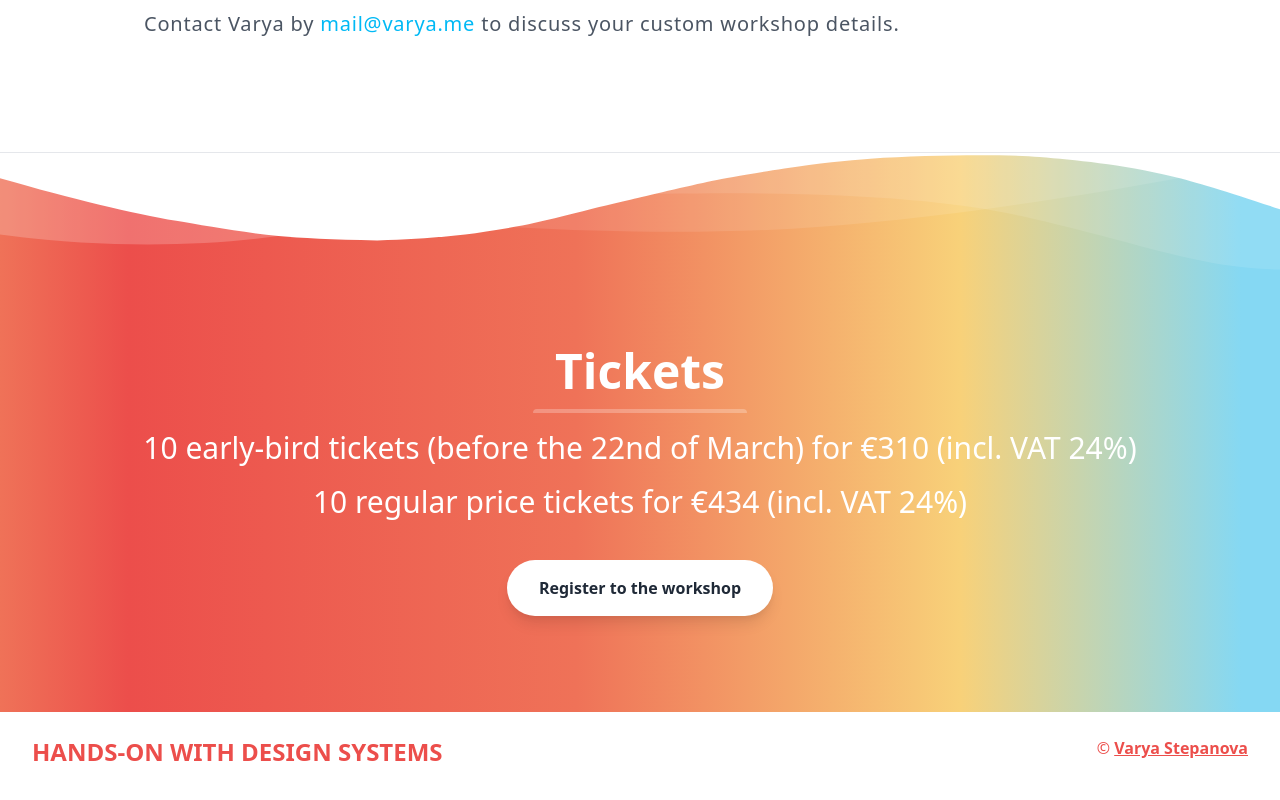
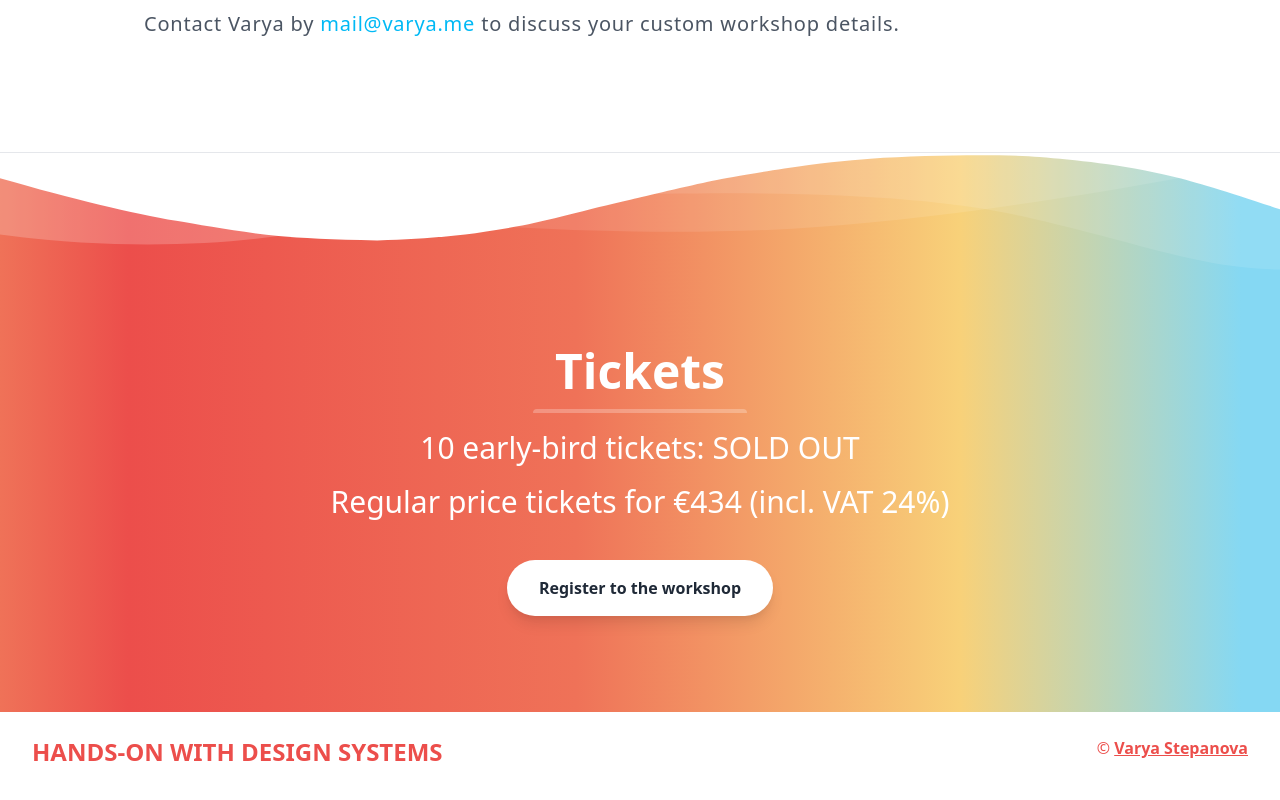
Before and after one commit to varya/hands-on-workshop, a Next.js app: page / in a window 1280 px wide. Shown: the part 7638-8438 px from the top of the page. Built offline with nearby package versions, Linux system fonts and the light colour scheme.

Commit message:
Early bird sold out

```diff
--- a/pages/index.js
+++ b/pages/index.js
@@ -450,11 +450,10 @@ export default function IndexPage() {
           <div className="w-1/6 h-1 py-0 mx-auto my-0 bg-white rounded-t opacity-25"></div>
         </div>
         <p className="my-4 text-3xl leading-tight">
-          10 early-bird tickets (before the 22nd of March) for €310 (incl. VAT
-          24%)
+          10 early-bird tickets: SOLD OUT
         </p>
         <p className="my-4 text-3xl leading-tight">
-          10 regular price tickets for €434 (incl. VAT 24%)
+          Regular price tickets for €434 (incl. VAT 24%)
         </p>
         <Button
           name="bottom-register"
```
